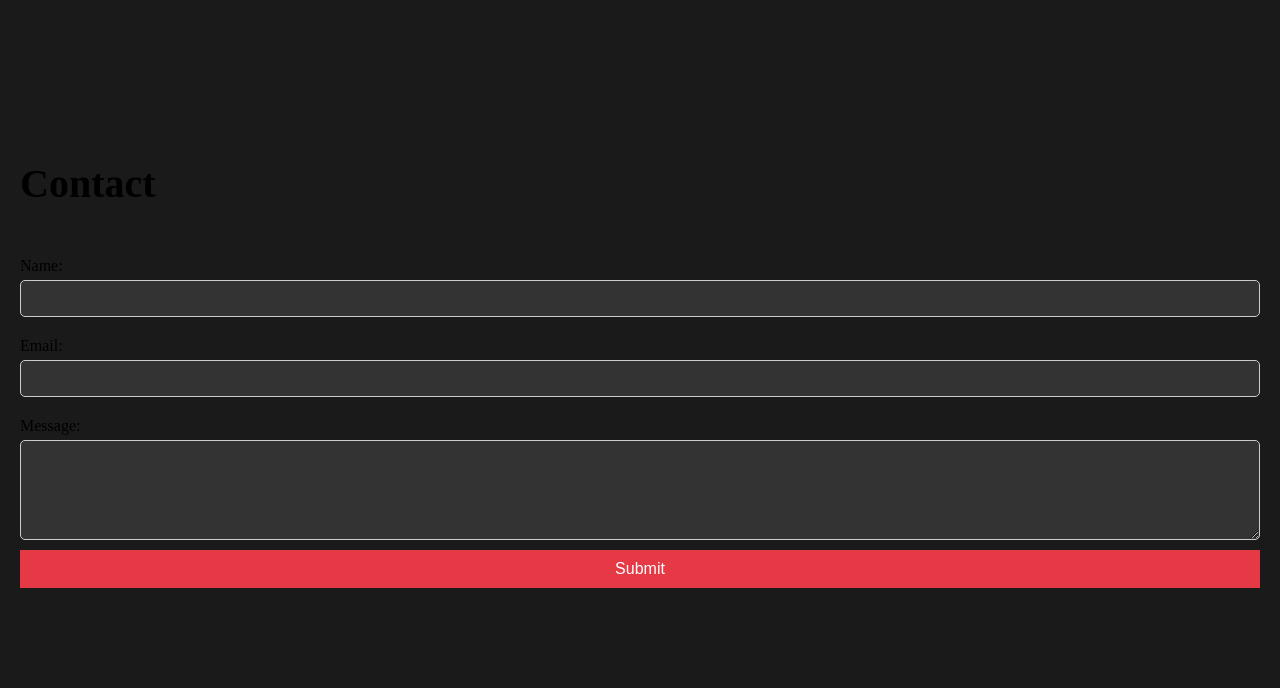
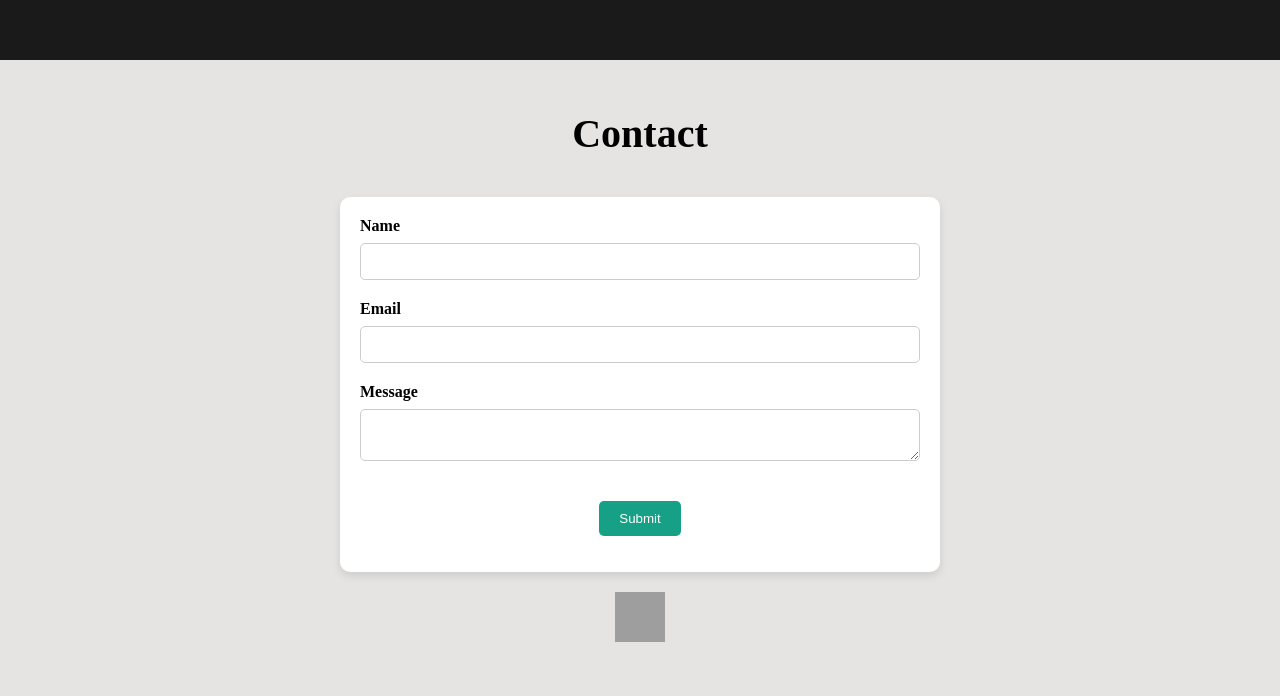
Before and after one commit to CPaskewitz/my-portfolio, a React (Vite) app: page / in a window 1280 px wide. Shown: the part 2033-2729 px from the top of the page. Built offline with nearby package versions, Linux system fonts and the light colour scheme; grey boxes are pictures that could not be loaded; the HTML template or start-up script is replaced by a standard one.

Commit message:
change contact structure and styling

```diff
--- a/package.json
+++ b/package.json
@@ -10,6 +10,7 @@
     "preview": "vite preview"
   },
   "dependencies": {
+    "emailjs-com": "^3.2.0",
     "gsap": "^3.12.5",
     "react": "^18.2.0",
     "react-dom": "^18.2.0",
--- a/src/components/Contact/Contact.scss
+++ b/src/components/Contact/Contact.scss
@@ -1,6 +1,7 @@
 .contact {
-    padding: 100px 20px;
-    background-color: #1a1a1a;
+    background-color: #e5e4e2;
+    padding: 50px 20px;
+    text-align: center;
 
     &__title {
         font-size: 2.5rem;
@@ -8,39 +9,89 @@
     }
 
     &__form {
-        display: flex;
-        flex-direction: column;
+        max-width: 600px;
+        margin: 0 auto;
+        background-color: #fff;
+        padding: 20px;
+        border-radius: 10px;
+        box-shadow: 0 4px 8px rgba(0, 0, 0, 0.1);
     }
 
-    &__label {
-        margin: 10px 0 5px;
-        font-size: 1rem;
-    }
+    &__form-group {
+        margin-bottom: 20px;
+        text-align: left;
 
-    &__input,
-    &__textarea {
-        padding: 10px;
-        margin-bottom: 10px;
-        border: 1px solid #ccc;
-        border-radius: 5px;
-        background-color: #333;
-        color: white;
-    }
+        label {
+            display: block;
+            margin-bottom: 8px;
+            font-weight: bold;
+        }
 
-    &__textarea {
-        height: 100px;
+        input,
+        textarea {
+            width: 100%;
+            padding: 10px;
+            border: 1px solid #ccc;
+            border-radius: 5px;
+            outline: none;
+            transition: border-color 0.3s;
+        }
+
+        input.error,
+        textarea.error {
+            border-color: red;
+        }
+
+        .contact__error-text {
+            color: red;
+            font-size: 0.875rem;
+            margin-top: 5px;
+        }
     }
 
     &__button {
-        background-color: #e63946;
-        color: white;
+        background-color: #16A085;
+        color: #fff;
         border: none;
         padding: 10px 20px;
-        font-size: 1rem;
+        border-radius: 5px;
         cursor: pointer;
+        transition: background-color 0.3s, transform 0.3s;
+        margin: 16px;
 
         &:hover {
-            background-color: #d32f2f;
+            background-color: darken(#16A085, 10%);
+            transform: scale(1.05);
+        }
+    }
+
+    &__resume {
+        margin-top: 20px;
+
+        &-icon {
+            width: 50px;
+            height: 50px;
+            transition: transform 0.5s, box-shadow 0.5s;
+            animation: float 2s infinite;
+
+            &:hover {
+                transform: scale(1.2);
+                box-shadow: 0 0 20px 5px gold;
+            }
+        }
+    }
+
+    @keyframes float {
+        0% {
+            transform: translateY(0);
+        }
+
+        50% {
+            transform: translateY(-10px);
+        }
+
+        100% {
+            transform: translateY(0);
         }
     }
 }
--- a/src/components/Contact/Contact.tsx
+++ b/src/components/Contact/Contact.tsx
@@ -1,24 +1,119 @@
-import React from 'react';
+import React, { useState } from 'react';
+import emailjs from 'emailjs-com';
 import './Contact.scss';
 
 const Contact: React.FC = () => {
+    const [formData, setFormData] = useState({
+        name: '',
+        email: '',
+        message: ''
+    });
+
+    const [errors, setErrors] = useState({
+        name: '',
+        email: '',
+        message: ''
+    });
+
+    const handleChange = (e: React.ChangeEvent<HTMLInputElement | HTMLTextAreaElement>) => {
+        const { name, value } = e.target;
+        setFormData({ ...formData, [name]: value });
+    };
+
+    const validateForm = () => {
+        const newErrors = { name: '', email: '', message: '' };
+        let isValid = true;
+
+        if (!formData.name) {
+            newErrors.name = 'Name is required';
+            isValid = false;
+        }
+
+        if (!formData.email) {
+            newErrors.email = 'Email is required';
+            isValid = false;
+        } else if (!/\S+@\S+\.\S+/.test(formData.email)) {
+            newErrors.email = 'Email address is invalid';
+            isValid = false;
+        }
+
+        if (!formData.message) {
+            newErrors.message = 'Message is required';
+            isValid = false;
+        }
+
+        setErrors(newErrors);
+        return isValid;
+    };
+
+    const handleSubmit = async (e: React.FormEvent<HTMLFormElement>) => {
+        e.preventDefault();
+
+        if (validateForm()) {
+            emailjs.sendForm(
+                import.meta.env.VITE_EMAILJS_SERVICE_ID,
+                import.meta.env.VITE_EMAILJS_TEMPLATE_ID,
+                e.currentTarget,
+                import.meta.env.VITE_EMAILJS_PUBLIC_KEY
+            ).then(() => {
+                alert('Form submitted successfully!');
+            }).catch(() => {
+                alert('An error occurred, please try again.');
+            });
+
+            setFormData({ name: '', email: '', message: '' });
+            setErrors({ name: '', email: '', message: '' });
+        }
+    };
+
     return (
         <div className="contact" id="contact">
             <h1 className="contact__title">Contact</h1>
-            <form className="contact__form">
-                <label className="contact__label">Name:</label>
-                <input type="text" className="contact__input" />
-
-                <label className="contact__label">Email:</label>
-                <input type="email" className="contact__input" />
-
-                <label className="contact__label">Message:</label>
-                <textarea className="contact__textarea" />
-
+            <form className="contact__form" onSubmit={handleSubmit}>
+                <div className="contact__form-group">
+                    <label htmlFor="name">Name</label>
+                    <input
+                        type="text"
+                        id="name"
+                        name="name"
+                        value={formData.name}
+                        onChange={handleChange}
+                        className={errors.name ? 'error' : ''}
+                    />
+                    {errors.name && <span className="contact__error-text">{errors.name}</span>}
+                </div>
+                <div className="contact__form-group">
+                    <label htmlFor="email">Email</label>
+                    <input
+                        type="email"
+                        id="email"
+                        name="email"
+                        value={formData.email}
+                        onChange={handleChange}
+                        className={errors.email ? 'error' : ''}
+                    />
+                    {errors.email && <span className="contact__error-text">{errors.email}</span>}
+                </div>
+                <div className="contact__form-group">
+                    <label htmlFor="message">Message</label>
+                    <textarea
+                        id="message"
+                        name="message"
+                        value={formData.message}
+                        onChange={handleChange}
+                        className={errors.message ? 'error' : ''}
+                    ></textarea>
+                    {errors.message && <span className="contact__error-text">{errors.message}</span>}
+                </div>
                 <button type="submit" className="contact__button">Submit</button>
             </form>
+            <div className="contact__resume">
+                <a href="/Corey_Paskewitz_Resume.pdf" download>
+                    <img src="/resumeicon.png" alt="Download Resume" className="contact__resume-icon" />
+                </a>
+            </div>
         </div>
     );
-}
+};
 
 export default Contact;
```
Also changed, not shown: 1 other file (tests, documents, lock files or other folders).
